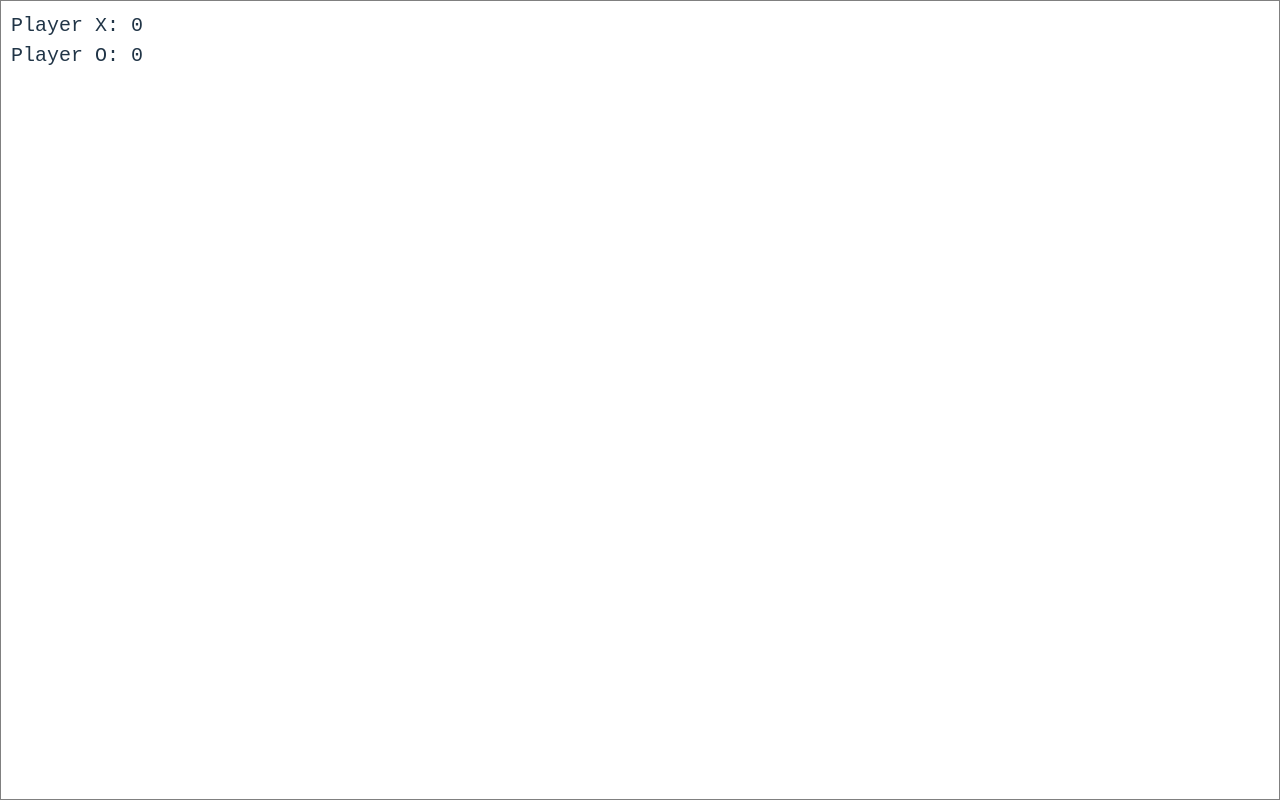
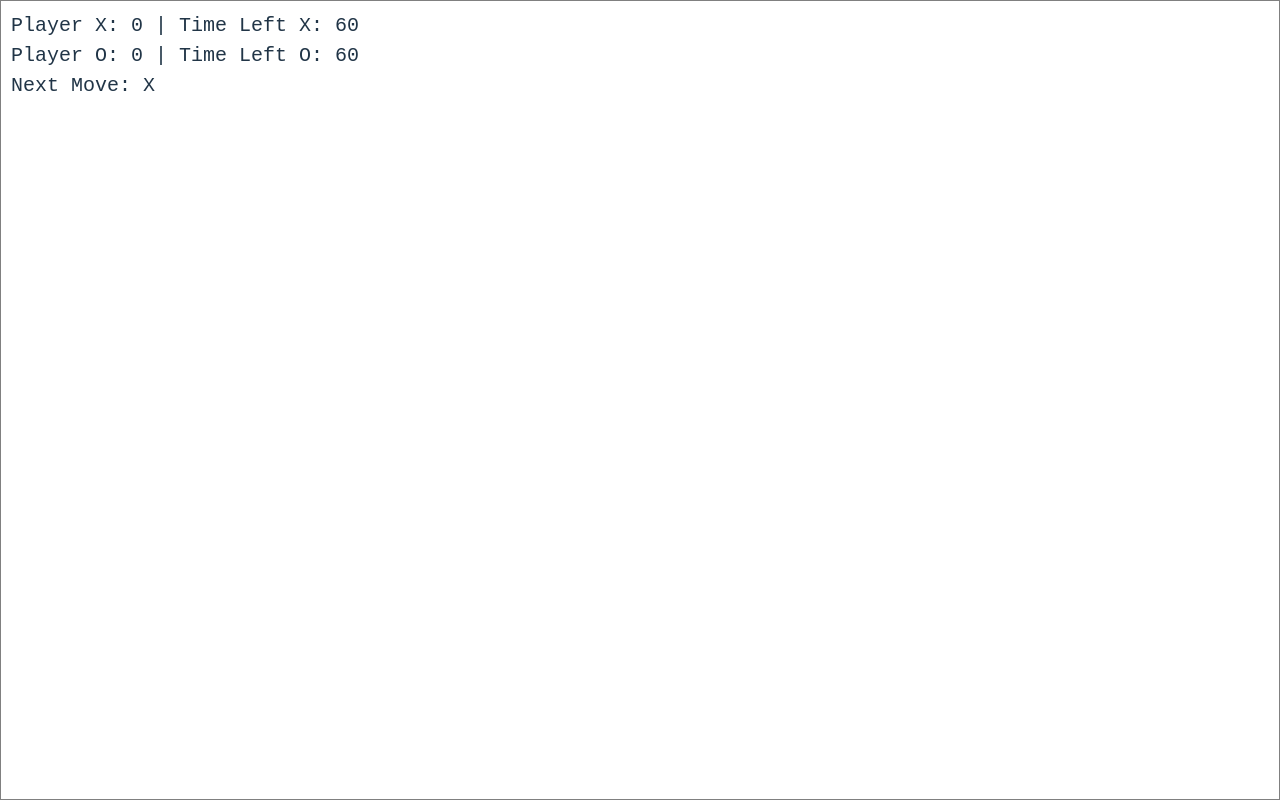
Before and after one commit to vycdev/infinity-tic-tac-toe, a React (Vite) app in the folder infinitytictactoe.client/: page / in a window 1280 px wide. Built offline with nearby package versions, Linux system fonts and the light colour scheme; a web font is replaced by a local one.

Commit message:
canvas drawing grid and some state and some hovering effect

```diff
--- a/infinitytictactoe.client/src/App.css
+++ b/infinitytictactoe.client/src/App.css
@@ -30,6 +30,12 @@ html, body {
     font-size: 20px;
 }
 
+canvas {
+    position: absolute;
+    left: 0;
+    top: 0;
+}
+
 .fade-away {
     position: absolute;
     text-align: center;
--- a/infinitytictactoe.client/src/App.jsx
+++ b/infinitytictactoe.client/src/App.jsx
@@ -1,22 +1,140 @@
-import { useEffect, useState } from 'react';
+import { useEffect, useState, useRef } from 'react';
 import './App.css';
 
 const App = () => {
+    const canvasRef = useRef(null);
+    const animationRef = useRef(null);
+
     const [pointsX, setPointsX] = useState(0);
     const [pointsO, setPointsO] = useState(0);
+    const [timeLeftX, setTimeLeftX] = useState(60);
+    const [timeLeftO, setTimeLeftO] = useState(60);
+    const [nextMove, setNextMove] = useState("X");
+    const [hoveredCell, setHoveredCell] = useState(null);
+
+    const size = 100; // Box size
+    const padding = 2; // Small padding to remove outer borders
+
+    // Handle mouse movement
+    const handleMouseMove = (e) => {
+        const canvas = canvasRef.current;
+        const rect = canvas.getBoundingClientRect();
+        const mouseX = e.clientX - rect.left;
+        const mouseY = e.clientY - rect.top;
+
+        // Calculate the starting position to center the grid
+        const gridWidth = size * 3 + padding * 2;
+        const gridHeight = size * 3 + padding * 2;
+        const startX = (canvas.width - gridWidth) / 2;
+        const startY = (canvas.height - gridHeight) / 2;
+
+        // Calculate row and column based on mouse position
+        const col = Math.floor((mouseX - startX) / size);
+        const row = Math.floor((mouseY - startY) / size);
+
+        if (row >= 0 && row < 3 && col >= 0 && col < 3) {
+            setHoveredCell({ row, col });
+        } else {
+            setHoveredCell(null); // If not over a cell, reset
+        }
+    };
+
 
     useEffect(() => {
+        // Variables
+        const canvas = canvasRef.current;
+        const ctx = canvas.getContext("2d");
+        const resizeCanvas = () => {
+            canvas.width = window.innerWidth;
+            canvas.height = window.innerHeight;
+        };
+        resizeCanvas();
+        let grid = [
+            ["X", "O", ""],
+            ["", "X", ""],
+            ["", "", "X"]
+        ];
 
-    }, []);
+        // Events
+        window.addEventListener("resize", resizeCanvas);
+        window.addEventListener("mousemove", handleMouseMove);
+
+        // Game Loop
+        let lastTime = 0;
+
+        const Update = (timestamp) => {
+            const deltaTime = timestamp - lastTime;
+            lastTime = timestamp;
+
+            const gridWidth = size * 3 + padding * 2;
+            const gridHeight = size * 3 + padding * 2;
+            const startX = (canvas.width - gridWidth) / 2;
+            const startY = (canvas.height - gridHeight) / 2;
+
+            // Clear canvas
+            ctx.clearRect(0, 0, canvas.width, canvas.height);
+            ctx.font = "40px Arial";
+            ctx.textAlign = "center";
+            ctx.textBaseline = "middle";
+
+            // Draw grid
+            for (let row = 0; row < 3; row++) {
+                for (let col = 0; col < 3; col++) {
+                    const x = startX + col * size + padding;
+                    const y = startY + row * size + padding;
+
+                    // Highlight the hovered cell
+                    if (hoveredCell && hoveredCell.row === row && hoveredCell.col === col) {
+                        ctx.fillStyle = "rgba(255, 255, 255, 0.2)"; // Highlight color
+                        ctx.fillRect(x, y, size, size);
+
+                        if (grid[hoveredCell.row][hoveredCell.col] === "")
+                            ctx.fillText(nextMove, x + size / 2, y + size / 2);
+                    }
+
+                    // Draw cell (but avoid outer borders)
+                    ctx.fillStyle = "white";
+                    ctx.strokeStyle = "white";
+                    if (col > 0) ctx.beginPath(), ctx.moveTo(x, y), ctx.lineTo(x, y + size), ctx.stroke(); // Left border
+                    if (row > 0) ctx.beginPath(), ctx.moveTo(x, y), ctx.lineTo(x + size, y), ctx.stroke(); // Top border
+
+                    // Draw "X" or "O"
+                    if (grid[row][col] === "X" || grid[row][col] === "O") {
+                        ctx.fillText(grid[row][col], x + size / 2, y + size / 2);
+                    }
+                }
+            }
+
+            // Request next frame
+            animationRef.current = requestAnimationFrame(Update);
+        }
+
+        animationRef.current = requestAnimationFrame(Update);
+
+        return () => {
+            cancelAnimationFrame(animationRef.current);
+            window.removeEventListener("resize", resizeCanvas);
+            window.removeEventListener("mousemove", handleMouseMove);
+        };
+    }, [hoveredCell]);
 
     return (
         <div id="content" className="kode-mono">
             <h1 className="fade-away">Infinity Tic Tac Toe</h1>
             <div className="scoreBoard">
-                <div>Player X: {pointsX}</div>
-                <div>Player O: {pointsO}</div>
+                <div>
+                    <span>Player X: {pointsX}</span>
+                    {" | "}
+                    <span>Time Left X: {timeLeftX}</span>
+                </div>
+                <div>
+                    <span>Player O: {pointsO}</span>
+                    {" | "}
+                    <span>Time Left O: {timeLeftO}</span>
+                </div>
+                <div>Next Move: {nextMove}</div>
             </div>
-            <canvas className="canvas"></canvas>
+            <canvas className="canvas" ref={canvasRef}></canvas>
         </div>
     );
 }
```
